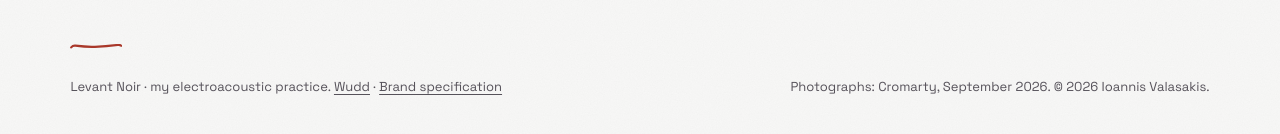
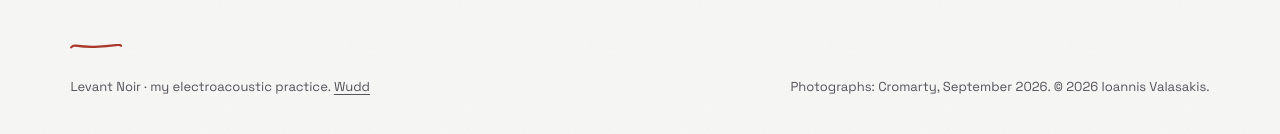
Before and after one commit to wizofe/levant-noir, a plain HTML site: page index.html in a window 1280 px wide. Shown: the part 5063-5197 px from the top of the page. Drawn offline with nearby package versions, Linux system fonts and the light colour scheme.

Commit message:
Take brand.html off the website
The brand dossier stays in the repository as reference but is no longer
deployed (.vercelignore) or linked from the footer.

Co-Authored-By: Claude Fable 5.1 <noreply@anthropic.com>

```diff
--- a/index.html
+++ b/index.html
@@ -262,7 +262,7 @@
 
   <footer class="footer">
     <span class="hand-rule" aria-hidden="true"></span>
-    <p>Levant Noir · my electroacoustic practice. <a href="wudd.html">Wudd</a> · <a href="brand.html">Brand specification</a></p>
+    <p>Levant Noir · my electroacoustic practice. <a href="wudd.html">Wudd</a></p>
     <p>Photographs: Cromarty, September 2026. © 2026 Ioannis Valasakis.</p>
   </footer>
 
```
Also changed, not shown: 3 other files.
